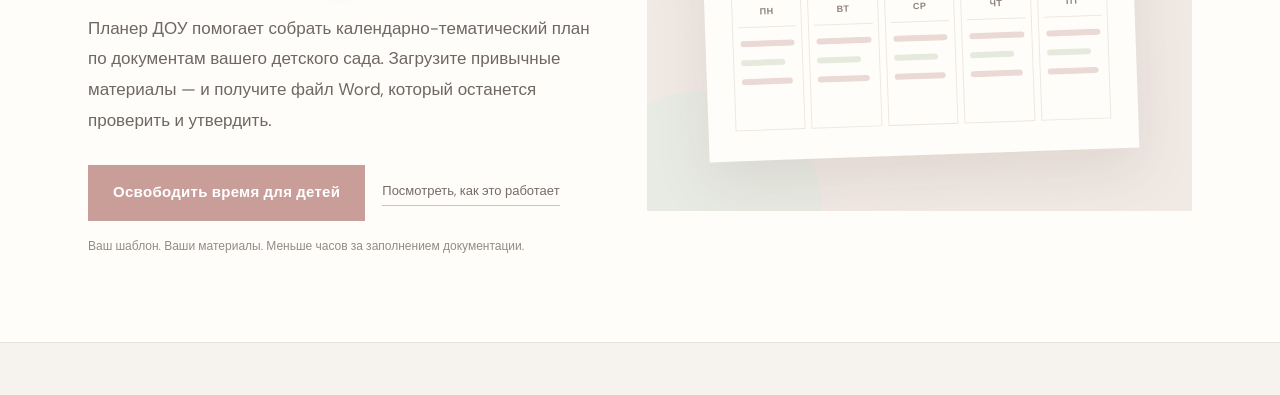
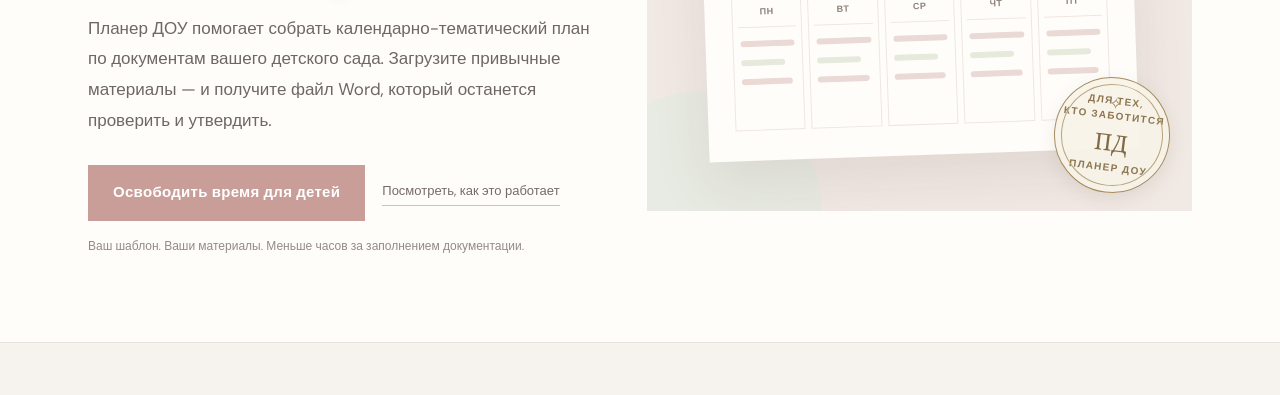
Before and after one commit to sargystr-a11y/Ktp-dou, a plain HTML site: page index.html in a window 1280 px wide. Shown: the part 405-800 px from the top of the page. Drawn offline with nearby package versions, Linux system fonts and the light colour scheme.

Commit message:
Add antique-gold signature seal to homepage hero

```diff
--- a/index.html
+++ b/index.html
@@ -22,7 +22,7 @@ a{color:inherit}.site-header{border-bottom:1px solid var(--line);background:#fff
 <header class="site-header"><nav class="nav"><a class="brand" href="/">Планер <span>ДОУ</span></a><div class="nav-links"><a href="#how">Как работает</a><a href="#sample">Пример КТП</a><a href="#learn">Обучение</a><a href="#reviews">Отзывы</a><a class="nav-cta" href="/app">Личный кабинет</a></div></nav></header>
 <main>
 <div class="wrap"><section class="hero"><div><div class="eyebrow">Персональный конструктор КТП · для воспитателей ДОУ</div><h1>Верните себе время. <em>Бумаги подождут.</em></h1><p class="lead">Планер ДОУ помогает собрать календарно-тематический план по документам вашего детского сада. Загрузите привычные материалы — и получите файл Word, который останется проверить и утвердить.</p><div class="actions"><a class="button" href="/app">Освободить время для детей <span aria-hidden="true"></span></a><a class="text-link" href="#how">Посмотреть, как это работает</a></div><p class="micro">Ваш шаблон. Ваши материалы. Меньше часов за заполнением документации.</p></div>
-<div class="hero-art"><div class="art-note">ПЛАНИРОВАНИЕ БЕЗ ЛИШНЕЙ РУТИНЫ</div><div class="planner"><div class="planner-top"><span>WEEKLY PLANNER</span><span>YOUR KINDER GARTEN</span></div><h3>План недели</h3><div class="planner-sub">бережно собран по вашим документам</div><div class="week"><div class="day"><b>ПН</b><div class="scribble"></div><div class="scribble"></div><div class="scribble"></div></div><div class="day"><b>ВТ</b><div class="scribble"></div><div class="scribble"></div><div class="scribble"></div></div><div class="day"><b>СР</b><div class="scribble"></div><div class="scribble"></div><div class="scribble"></div></div><div class="day"><b>ЧТ</b><div class="scribble"></div><div class="scribble"></div><div class="scribble"></div></div><div class="day"><b>ПТ</b><div class="scribble"></div><div class="scribble"></div><div class="scribble"></div></div></div></div></div></section></div>
+<div class="hero-art"><div class="art-note">ПЛАНИРОВАНИЕ БЕЗ ЛИШНЕЙ РУТИНЫ</div><div class="planner"><div class="planner-top"><span>WEEKLY PLANNER</span><span>YOUR KINDER GARTEN</span></div><h3>План недели</h3><div class="planner-sub">бережно собран по вашим документам</div><div class="week"><div class="day"><b>ПН</b><div class="scribble"></div><div class="scribble"></div><div class="scribble"></div></div><div class="day"><b>ВТ</b><div class="scribble"></div><div class="scribble"></div><div class="scribble"></div></div><div class="day"><b>СР</b><div class="scribble"></div><div class="scribble"></div><div class="scribble"></div></div><div class="day"><b>ЧТ</b><div class="scribble"></div><div class="scribble"></div><div class="scribble"></div></div><div class="day"><b>ПТ</b><div class="scribble"></div><div class="scribble"></div><div class="scribble"></div></div></div></div><div class="seal" aria-label="Фирменная печать Планер ДОУ"><div class="seal-inner">для тех,<br>кто заботится<b>ПД</b>ПЛАНЕР ДОУ</div></div></section></div>
 <section class="section soft" id="why"><div class="wrap"><div class="section-head"><div class="eyebrow">Ваше время — ценно</div><h2>Меньше рутины. Больше внимания детям.</h2><p>Сервис помогает собрать планирование из уже имеющихся материалов, чтобы не переносить всё вручную из файла в файл.</p></div><div class="cards"><article class="card"><div class="num">01</div><h3>Не начинать с пустого листа</h3><p>Используйте привычный шаблон и структуру вашего детского сада.</p></article><article class="card"><div class="num">02</div><h3>Не искать материалы по папкам</h3><p>Загрузите перспективный план и картотеку игр в одном месте.</p></article><article class="card"><div class="num">03</div><h3>Получить документ Word</h3><p>Откройте результат, проверьте содержание и внесите нужные изменения.</p></article></div></div></section>
 <section class="section" id="how"><div class="wrap"><div class="section-head"><div class="eyebrow">Всего несколько шагов</div><h2>Как работает конструктор</h2><p>Один раз подготовьте материалы своего ДОУ — и используйте их для планирования.</p></div><div class="how-grid"><div class="how"><span>ШАГ 01</span><b>Шаблон ДОУ</b><p>Загрузите файл, в котором обычно заполняете КТП.</p></div><div class="how"><span>ШАГ 02</span><b>Перспективный план</b><p>Добавьте тематическое содержание и задачи.</p></div><div class="how"><span>ШАГ 03</span><b>Картотека игр</b><p>Загрузите свои игры и материалы.</p></div><div class="how"><span>ШАГ 04</span><b>Ваш КТП в Word</b><p>Укажите группу, тему и дату начала недели.</p></div></div><div style="text-align:center;margin-top:30px"><a class="button" href="/app">Перейти к созданию КТП　</a></div></div></section>
 <section class="section soft" id="sample"><div class="wrap sample"><div class="sample-paper"><div class="eyebrow" style="text-align:center">Пример структуры документа</div><h3>Календарно-тематический план</h3><p style="text-align:center;font-size:11px;color:#9a8b84">Возрастная группа · Тема недели · Даты</p><div class="sample-row"><b>ПОНЕДЕЛЬНИК</b><span>Утро · День · Вечер</span></div><div class="sample-row"><b>ВТОРНИК</b><span>Утро · День · Вечер</span></div><div class="sample-row"><b>СРЕДА</b><span>Утро · День · Вечер</span></div><div class="sample-row"><b>ЧЕТВЕРГ</b><span>Утро · День · Вечер</span></div><div class="sample-row"><b>ПЯТНИЦА</b><span>Утро · День · Вечер</span></div></div><div class="sample-copy"><div class="eyebrow">Результат работы</div><h2>Не просто текст, а документ для дальнейшей работы</h2><p>Сервис формирует файл Word на пять рабочих дней. В нём можно проверить формулировки, дополнить содержание и адаптировать план под особенности вашей группы.</p><p class="micro">Визуальный пример показывает структуру. Содержание готового КТП формируется по загруженным вами материалам.</p></div></div></section>
```
